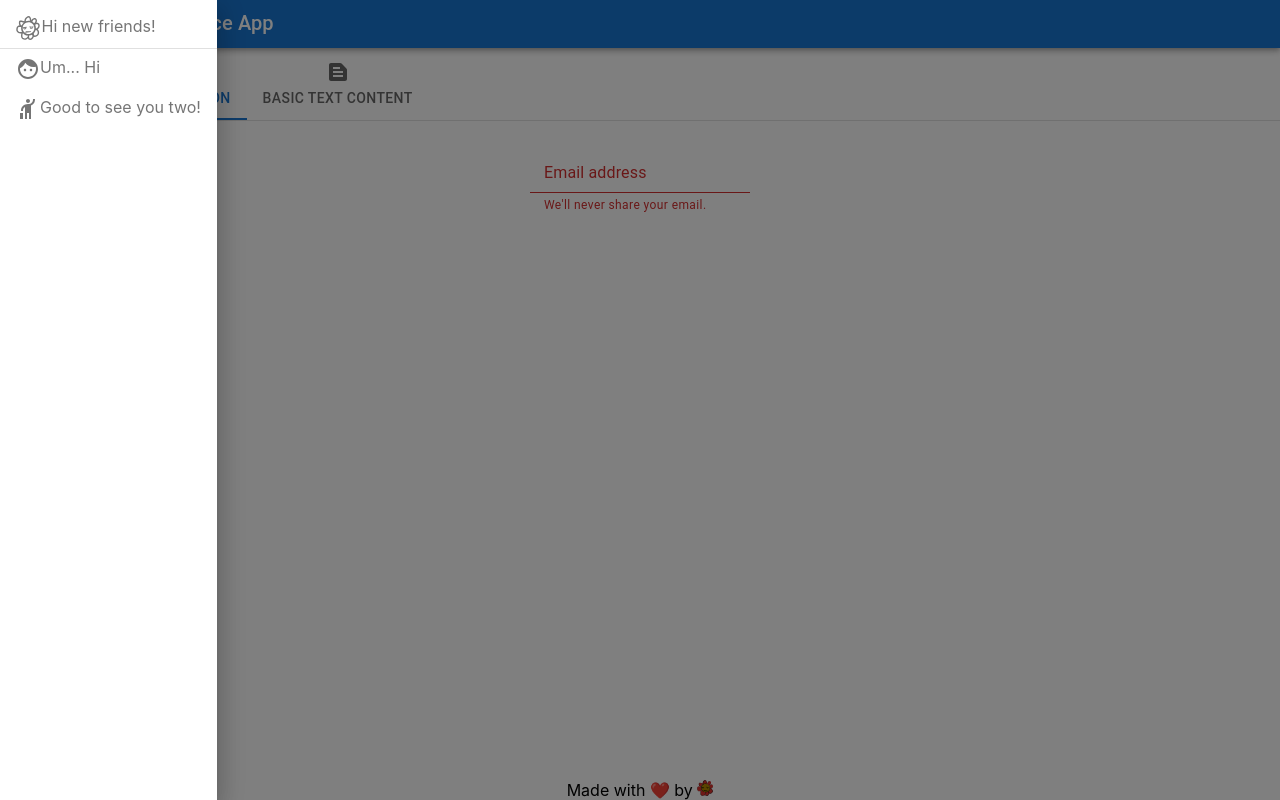
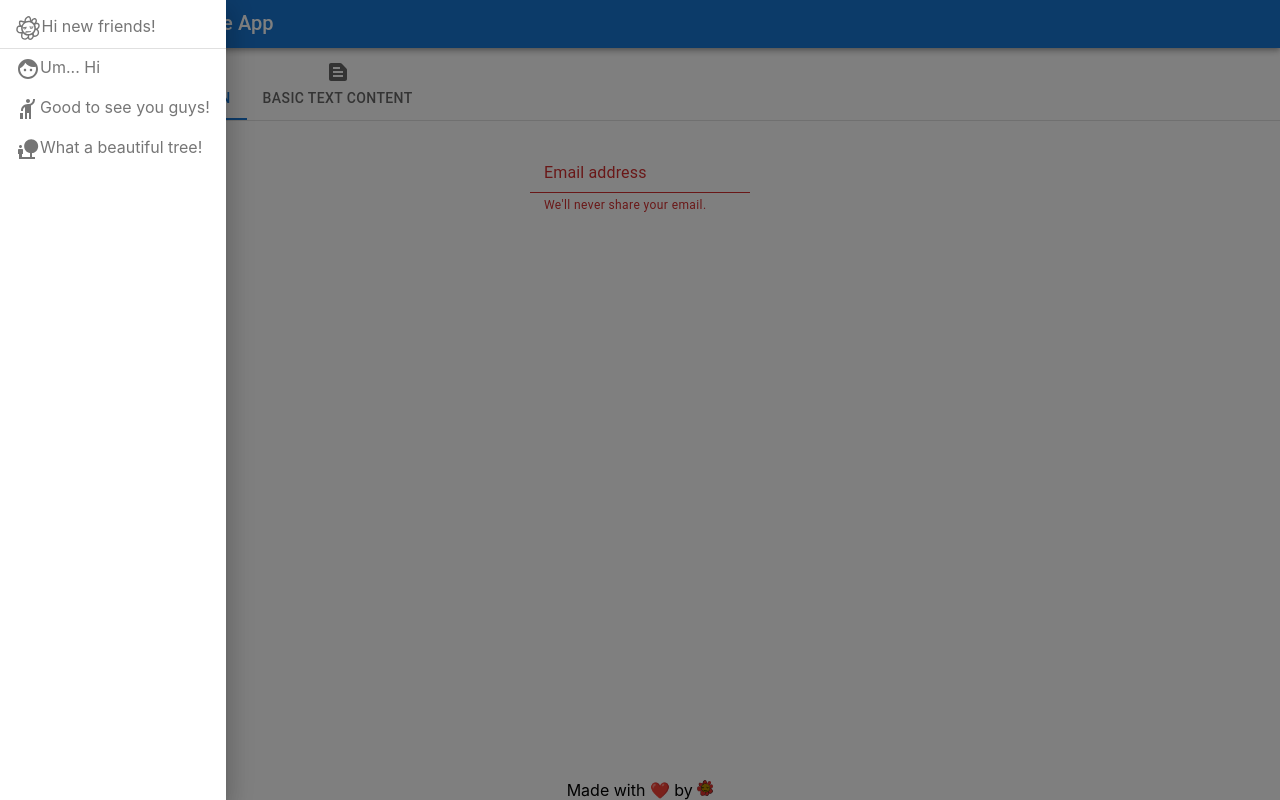
Before and after one commit to Sepiac/mui-practice, a React (Create React App) app: page / in a window 1280 px wide. Both pictures are taken after a click on the button "menu". Built offline with nearby package versions, Linux system fonts and the light colour scheme.

Commit message:
feat: add tree guy character

```diff
--- a/src/App.tsx
+++ b/src/App.tsx
@@ -4,6 +4,9 @@ import { EasyTabs, TabPanel, MainMenu, SignatureFooter, CharacterDemo } from './
 import { FormControl, FormHelperText, InputLabel, Input, Paper } from '@mui/material'
 import CheckCircleOutlineIcon from '@mui/icons-material/CheckCircleOutline';
 import TextSnippetIcon from '@mui/icons-material/TextSnippet';
+import FaceIcon from '@mui/icons-material/Face';
+import HailIcon from '@mui/icons-material/Hail';
+import NaturePeopleIcon from '@mui/icons-material/NaturePeople';
 import {
   BrowserRouter,
   Routes,
@@ -11,8 +14,6 @@ import {
   Link,
   Outlet,
 } from "react-router-dom";
-import FaceIcon from '@mui/icons-material/Face';
-import HailIcon from '@mui/icons-material/Hail';
 
 const validateEmail = (emailString: string): boolean => {
   // eslint-disable-next-line no-control-regex
@@ -65,6 +66,17 @@ function OutgoingMuiDemo() {
   )
 }
 
+function TreeGuyDemo() {
+  const responses = [
+    'I like trees!',
+    'I only talk about trees!',
+    'Have you seen this tree!?',
+  ]
+  return (
+    <CharacterDemo icon={NaturePeopleIcon} responses={responses}/>
+  )
+}
+
 function App() {
   return (
     <div className="App">
@@ -77,6 +89,7 @@ function App() {
             <Route index element={<FirstMuiDemo />} />
             <Route path="shydemo" element={<ShyMuiDemo />} />
             <Route path="outgoingdemo" element={<OutgoingMuiDemo />} />
+            <Route path="treeguydemo" element={<TreeGuyDemo />} />
           </Route>
         </Routes>
         <SignatureFooter />
--- a/src/components/MainMenu.tsx
+++ b/src/components/MainMenu.tsx
@@ -5,6 +5,7 @@ import { Link, useLocation } from 'react-router-dom'
 import { SepiacIcon } from '../icons'
 import FaceIcon from '@mui/icons-material/Face';
 import HailIcon from '@mui/icons-material/Hail';
+import NaturePeopleIcon from '@mui/icons-material/NaturePeople';
 
 function getPageIcon(pathName: string) {
   const style = {
@@ -14,7 +15,7 @@ function getPageIcon(pathName: string) {
     marginRight: '1rem'
   }
   return (
-    pathName === '/shydemo' ? <FaceIcon style={style} /> : pathName === '/outgoingdemo' ? <HailIcon style={style} /> : <SepiacIcon style={style} />
+    pathName === '/shydemo' ? <FaceIcon style={style} /> : pathName === '/outgoingdemo' ? <HailIcon style={style} /> : pathName === '/treeguydemo' ? <NaturePeopleIcon /> : <SepiacIcon style={style} />
   )
 }
 
@@ -56,7 +57,13 @@ export const MainMenu = () => {
           <ListItem component={Link} to="/outgoingdemo">
             <ListItemIcon>
               <HailIcon />
-              Good to see you two!
+              Good to see you guys!
+            </ListItemIcon>
+          </ListItem>
+          <ListItem component={Link} to="/treeguydemo">
+            <ListItemIcon>
+              <NaturePeopleIcon />
+              What a beautiful tree!
             </ListItemIcon>
           </ListItem>
         </List>
```
